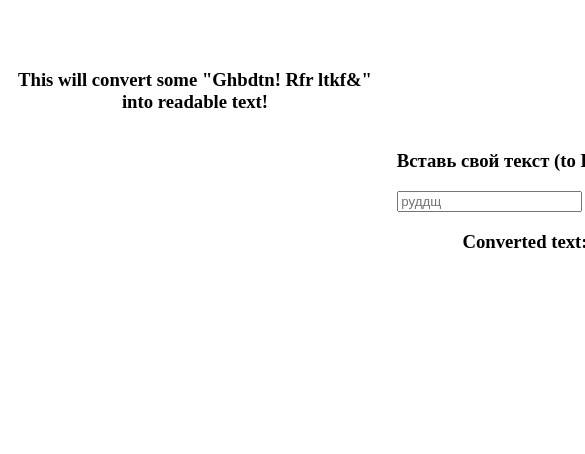
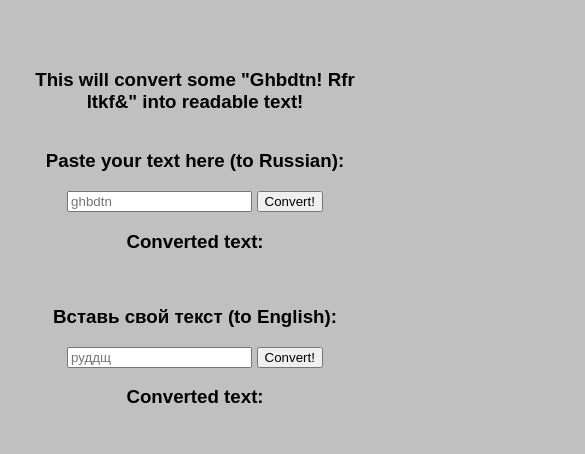
Before and after one commit to dumko23/TestCases, a plain HTML site: page Text Converter/index.html in a window 390 px wide. Shown: the top 454 px of the page, 585 px wide, since content can reach past the window. Drawn offline with Linux system fonts and the light colour scheme.

Commit message:
Update index.css

```diff
--- a/Text Converter/index.css
+++ b/Text Converter/index.css
@@ -1,3 +1,7 @@
+body{
+    font-family: 'Encode Sans SC', sans-serif;
+    background-color: Silver;
+}
 #main{
     margin-top: 50px;
     display: flex;
@@ -9,20 +13,23 @@
     display: flex;
     flex-direction: row;
     justify-content: space-around;
+  width: 100%;
 }
 .input{
     margin: 0 30px;
 }
-#printResultDiv{
-    display: flex;
-    flex-direction: row;
-    justify-content: space-around;
-}
 .results{
-    margin: 0 100px;
     display: flex;
     justify-content: center;
     flex-direction: column;
-    width: 400px;
+   align-content: center;
     overflow: auto;
 }
+@media (max-width: 460px){
+  #inputDiv{
+    flex-direction: column;
+  }
+  .results{
+    width: 100%;
+  }
+}
```
